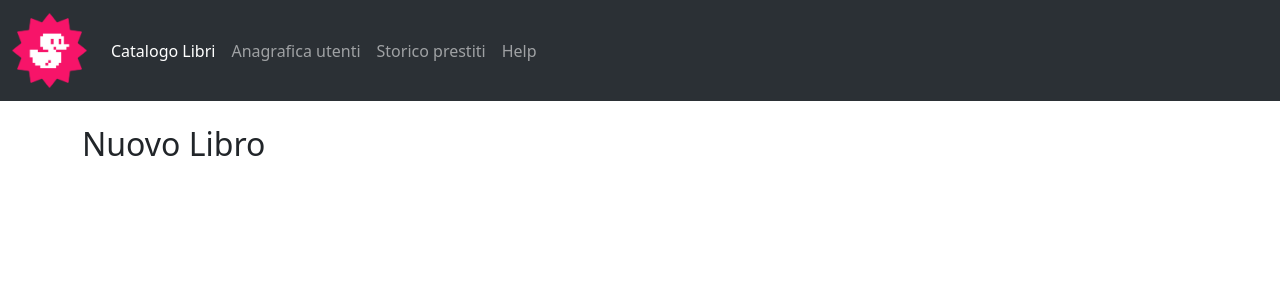
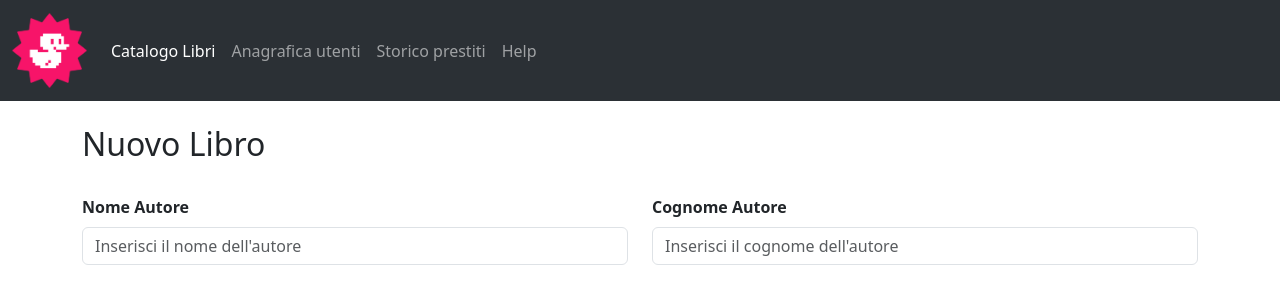
Before and after one commit to LorenzoLemmi/html-css-bootstrap-dashboard, a plain HTML site: page newbook.html in a window 1280 px wide. Drawn offline with nearby package versions, Linux system fonts and the light colour scheme.

Commit message:
feat: Add "Nome Autore" and "Cognome Autore" newbook.html

```diff
--- a/newbook.html
+++ b/newbook.html
@@ -46,7 +46,23 @@
         <h1 class="py-4 fs-2">Nuovo Libro</h1>
         <!--End-->
 
+        <form action="URL" method="get">
 
+            <div class="row">
+                <!--Nome e Cognome-->
+                <div class="col">
+                    <label for="form-control" class="form-label fw-semibold">Nome Autore</label>
+                    <input type="text" class="form-control" placeholder="Inserisci il nome dell'autore" aria-label="First name">
+                </div>
+                <div class="col">
+                    <label for="form-control" class="form-label fw-semibold">Cognome Autore</label>
+                    <input type="text" class="form-control" placeholder="Inserisci il cognome dell'autore" aria-label="Last name">
+                </div>
+                <!--End-->
+            </div>
+
+
+        </form>
 
     </main>
 
```
